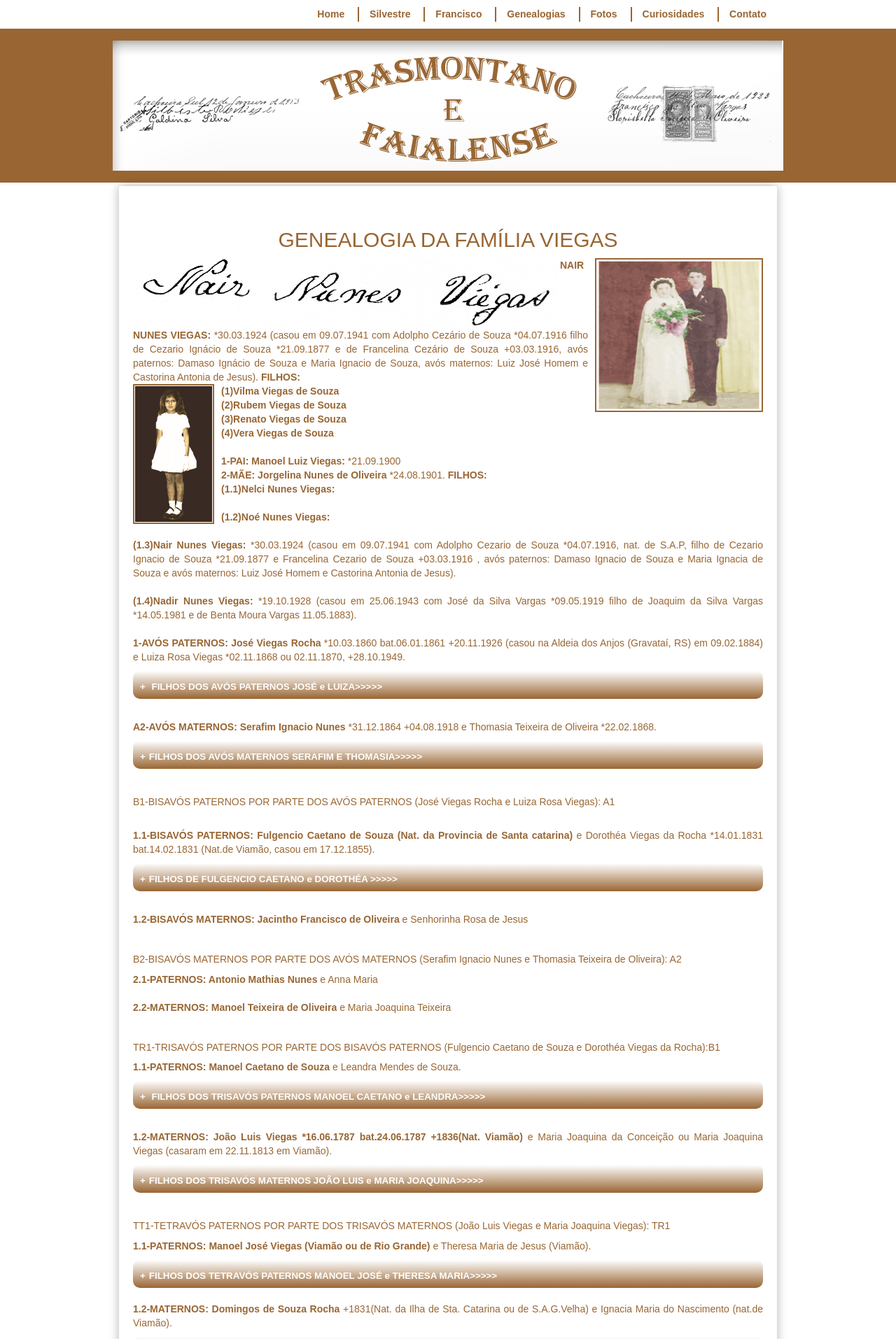
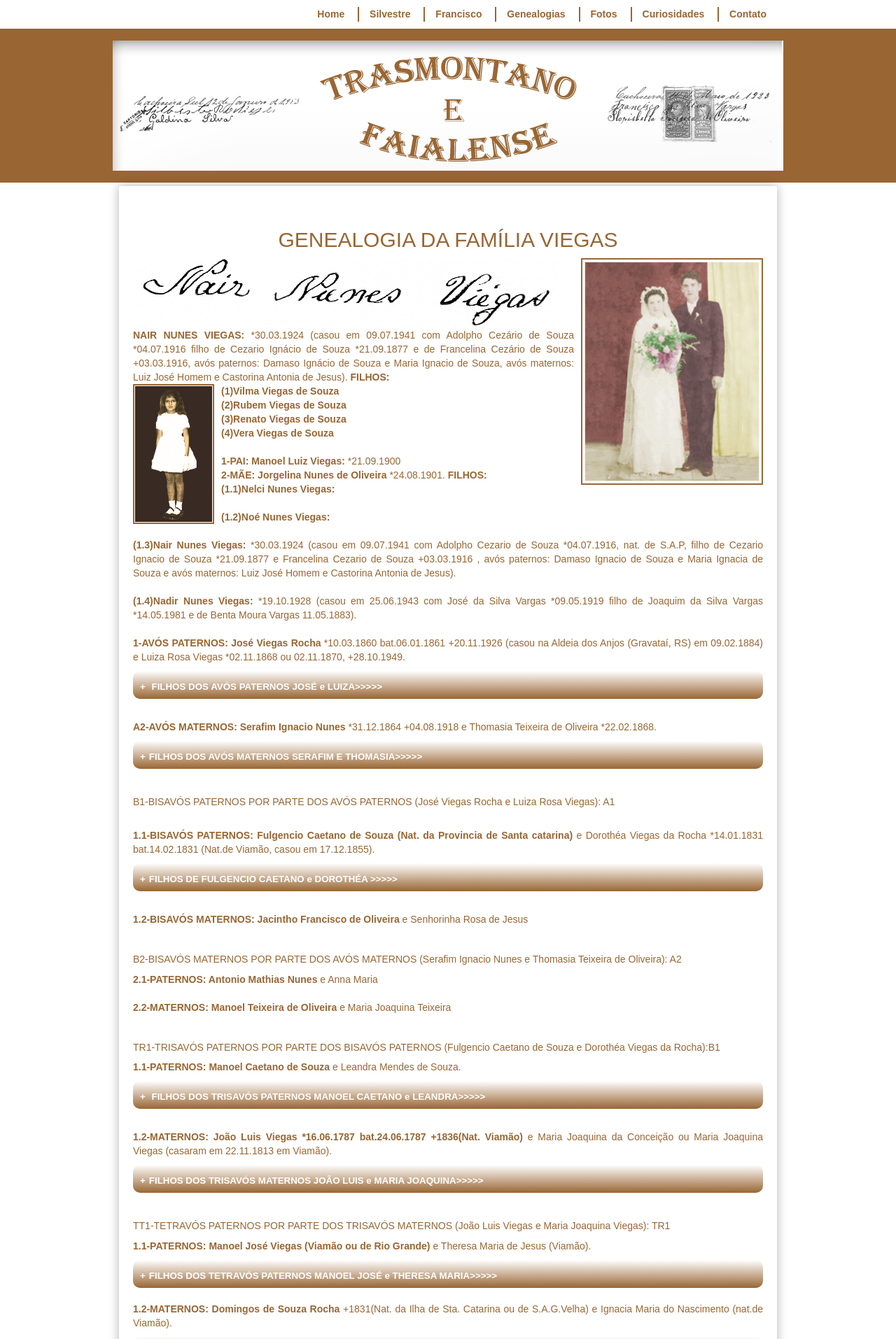
Before and after one commit to claudiovargas1955/claudiovargas1955.github.io, a Jekyll site: the page built from _pages/genealogia-da-familia-viegas.html, in a window 1280 px wide. Shown: the top 1914 px of the page at 70% size. Built offline with Jekyll 4.4.1, drawn with Linux system fonts in a browser that asks for light colours; some web fonts are replaced.

Commit message:
Update genealogia-da-familia-viegas.html

```diff
--- a/_pages/genealogia-da-familia-viegas.html
+++ b/_pages/genealogia-da-familia-viegas.html
@@ -44,8 +44,7 @@
 <img class="esq1" style="float:left"; src="/images/Nair.png" width="600px" height="100px" align="center" title="Assinatura Nair Nunes Viegas -
 09.07.1941";/>
 
-<p><img class="dir" style="float:right"; width="240px padding-botton:1px"; src="/images/145076040011.png"; height="220px"
-title="Casamento de Nair Viegas e Adolfo Souza";/>
+<p><img class="dir" style="float:right"; width="260px padding-botton:1px"; src="/images/145076040011.png" title="Casamento de Nair Viegas e Adolfo Souza";/>
 
 <b>NAIR NUNES VIEGAS:</b> *30.03.1924 (casou em 09.07.1941 com Adolpho Cezário de Souza *04.07.1916 filho de Cezario Ignácio de Souza
 *21.09.1877 e de Francelina Cezário de Souza +03.03.1916, avós paternos: Damaso Ignácio de Souza e Maria Ignacio de Souza, avós maternos:
```
